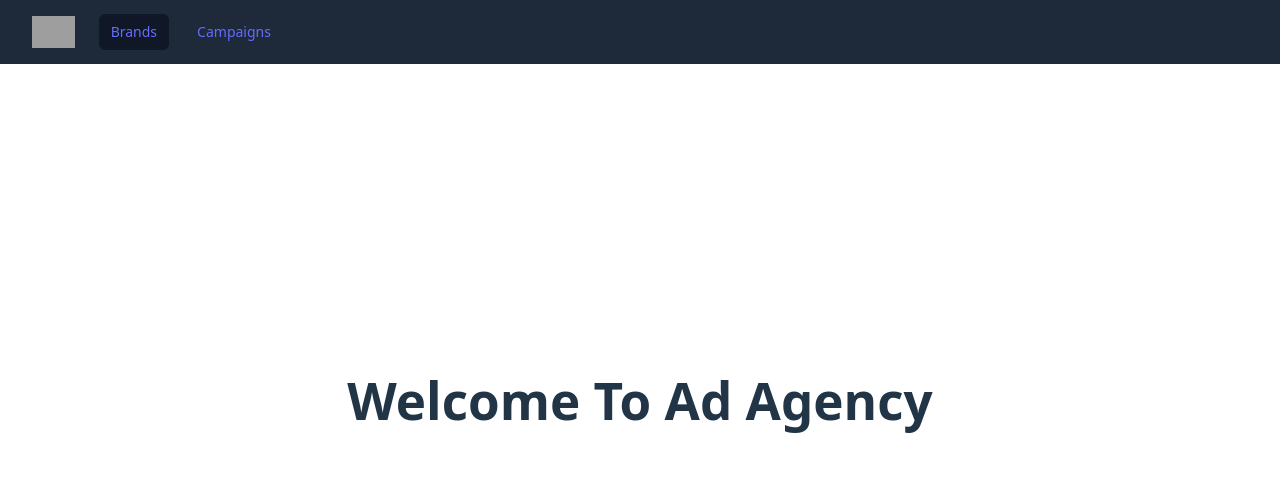
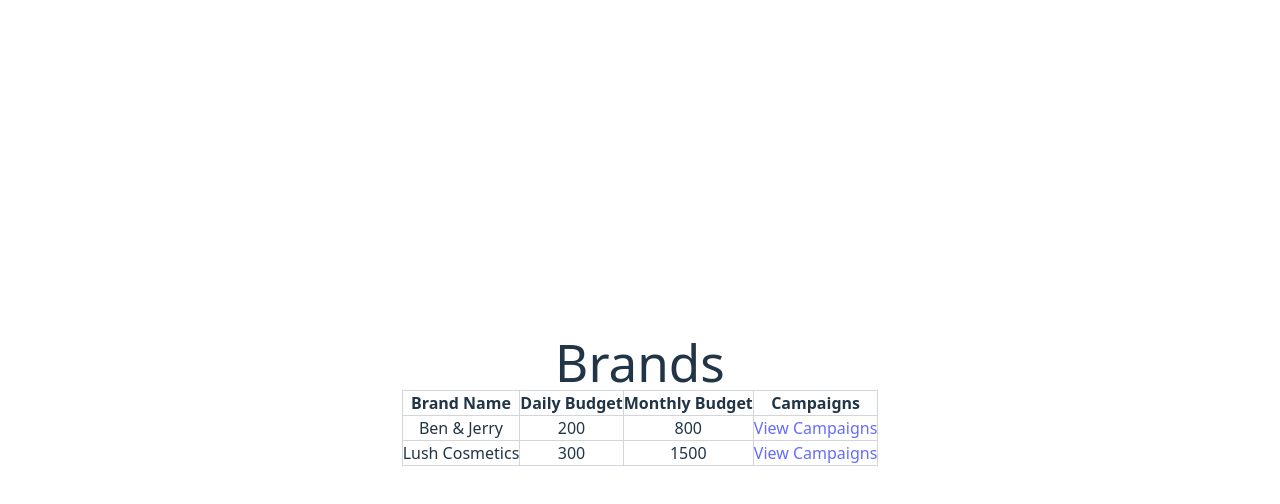
Before and after one commit to hassanalics/AdAgency, a React (Vite) app in the folder frontend/: page / in a window 1280 px wide. Shown: the top 504 px of the page. Built offline with nearby package versions, Linux system fonts and the light colour scheme; grey boxes are pictures that could not be loaded.

Commit message:
frontend - removed extra navigations

```diff
--- a/frontend/src/App.tsx
+++ b/frontend/src/App.tsx
@@ -2,18 +2,14 @@
 import { BrowserRouter as Router, Routes, Route } from 'react-router-dom';
 import Brands from './pages/brands';
 import Campaigns from './pages/campaigns';
-import Navbar from './components/Navbar';
-import Home from './pages/home';
 
 function App() {
 
   return (
     <>
       <Router>
-        <Navbar />
         <Routes>
-          <Route path="/" element={<Home />} />
-          <Route path="/brands" element={<Brands />} />
+          <Route path="/" element={<Brands />} />
           <Route path="/brands/:id/campaigns" element={<Campaigns />} />
         </Routes>
       </Router>
--- a/frontend/src/pages/brands.tsx
+++ b/frontend/src/pages/brands.tsx
@@ -3,19 +3,32 @@
 
 function Brands() {
   const [brands, setBrands] = useState([
-    { id: 1, name: 'Ben & Jerry' },
-    { id: 2, name: 'Lush Cosmetics' }
+    { id: 1, name: 'Ben & Jerry', dailyBudget: 200, monthlyBudget: 800 },
+    { id: 2, name: 'Lush Cosmetics', dailyBudget: 300, monthlyBudget: 1500 }
   ])
   return (
     <>
       <h1>Brands</h1>
-      <ul>
-        {brands.map((brand, index) => (
-          <li key={index}>
-            <Link to={`/brands/${brand.id}/campaigns`} className="text-blue-500">{brand.name}</Link>
-          </li>
-        ))}
-      </ul>
+      <table className="border-collapse border border-gray-400">
+        <thead>
+          <tr>
+            <th className="border border-gray-300">Brand Name</th>
+            <th className="border border-gray-300">Daily Budget</th>
+            <th className="border border-gray-300">Monthly Budget</th>
+            <th className="border border-gray-300">Campaigns</th>
+          </tr>
+        </thead>
+        <tbody>
+          {brands.map((brand, index) => (
+            <tr key={index}>
+              <td className="border border-gray-300">{brand.name}</td>
+              <td className="border border-gray-300">{brand.dailyBudget}</td>
+              <td className="border border-gray-300">{brand.monthlyBudget}</td>
+              <td className="border border-gray-300"><Link to={`/brands/${brand.id}/campaigns`} className="text-blue-500">View Campaigns</Link></td>
+            </tr>
+          ))}
+        </tbody>
+      </table>
     </>
   );
 }
--- a/frontend/src/pages/home.tsx
+++ /dev/null
@@ -1,5 +0,0 @@
-function Home() {
-    return <h1 className="text-2xl font-bold p-4">Welcome To Ad Agency</h1>;
-  }
-
-  export default Home;
```
